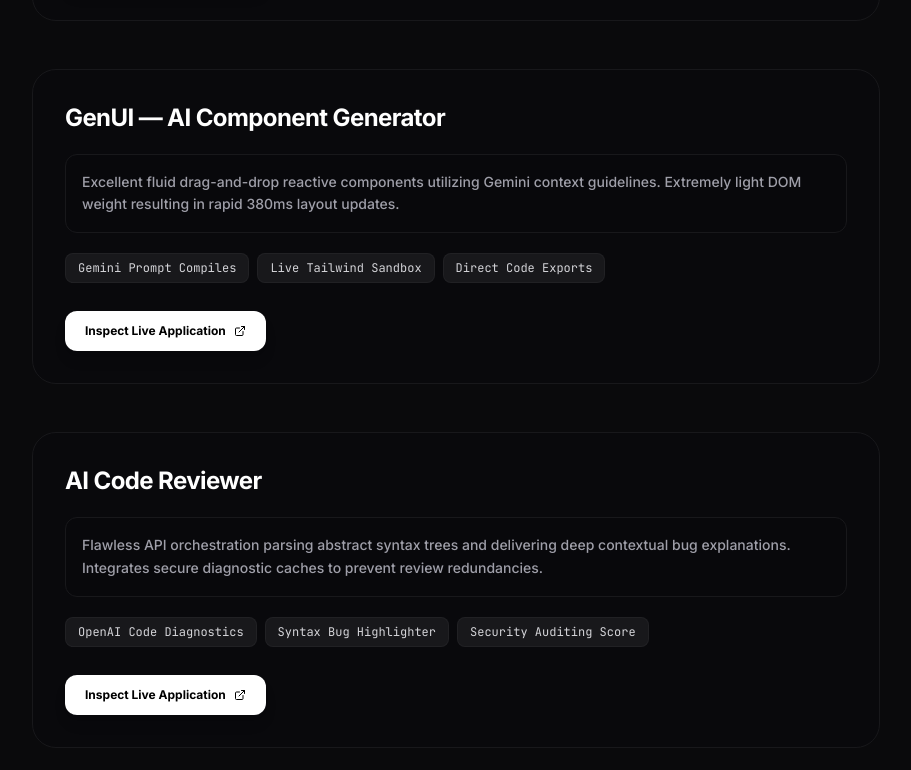
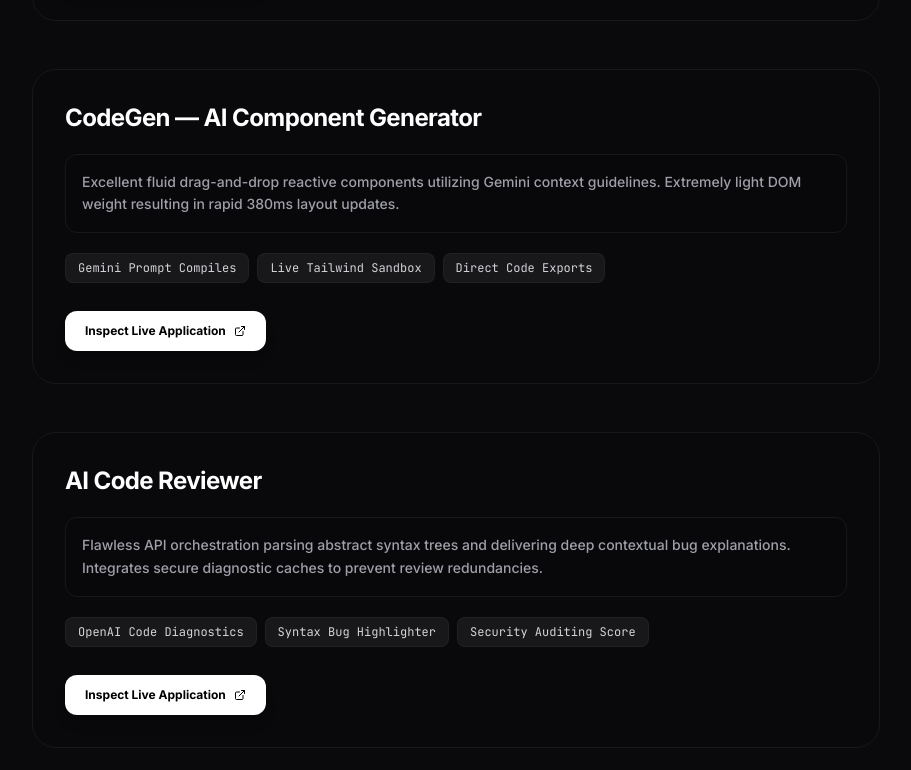
Before and after one commit to mehul-vi/My_portfolio, a React (Vite) app: page / in a window 1280 px wide. Shown: the part 2909-3679 px from the top of the page, without its empty margins (184-1095 px from the left). Built offline with nearby package versions, Linux system fonts and the light colour scheme; no server answers.

Commit message:
Update App.jsx

```diff
--- a/src/App.jsx
+++ b/src/App.jsx
@@ -324,8 +324,8 @@
   const reviews = [
     {
       title: "Lumen — Finance Tracker",
-      url: "https://ai-expence-tracker-deploy-y7n7.vercel.app/login",
-      shortUrl: "ai-expence-tracker-deploy-y7n7.vercel.app/login",
+      url: "https://lumen-green-one.vercel.app/login",
+      shortUrl: "https://lumen-green-one.vercel.app/login",
       screenshot: "/lumen_review.png",
       rating: "9.8",
       highlights: ["AI Budget Forecasting", "OCR Receipt Processing", "Real-Time Cash Analytics"],
@@ -333,9 +333,9 @@
       auditNotes: "Highly secure JWT-validated architecture with optimized Python OCR service pipelines. Passed rigorous performance stress tests with outstanding MERN indexing latency."
     },
     {
-      title: "GenUI — AI Component Generator",
-      url: "https://component-generator-ai-ashen.vercel.app/",
-      shortUrl: "component-generator-ai-ashen.vercel.app",
+      title: "CodeGen — AI Component Generator",
+      url: "https://codegen-khaki.vercel.app/",
+      shortUrl: "https://codegen-khaki.vercel.app/",
       screenshot: "/genui_review.png",
       rating: "9.7",
       highlights: ["Gemini Prompt Compiles", "Live Tailwind Sandbox", "Direct Code Exports"],
@@ -995,15 +995,13 @@
                   <button
                     key={idx}
                     onClick={() => setActiveSkillCat(idx)}
-                    className={`flex items-center gap-3.5 px-5 py-4 rounded-2xl border text-left cursor-pointer transition-all duration-300 shrink-0 snap-start select-none w-auto md:w-full ${
-                      isActive
-                        ? "border-white/10 bg-white/[0.03] text-white shadow-[0_0_20px_rgba(255,255,255,0.02)]"
-                        : "border-zinc-900/40 bg-zinc-950/20 text-zinc-400 hover:text-zinc-200 hover:border-zinc-800"
-                    }`}
+                    className={`flex items-center gap-3.5 px-5 py-4 rounded-2xl border text-left cursor-pointer transition-all duration-300 shrink-0 snap-start select-none w-auto md:w-full ${isActive
+                      ? "border-white/10 bg-white/[0.03] text-white shadow-[0_0_20px_rgba(255,255,255,0.02)]"
+                      : "border-zinc-900/40 bg-zinc-950/20 text-zinc-400 hover:text-zinc-200 hover:border-zinc-800"
+                      }`}
                   >
-                    <div className={`p-2 rounded-xl transition-all ${
-                      isActive ? "bg-white/10 text-white" : "bg-zinc-900/50 text-zinc-500"
-                    }`}>
+                    <div className={`p-2 rounded-xl transition-all ${isActive ? "bg-white/10 text-white" : "bg-zinc-900/50 text-zinc-500"
+                      }`}>
                       <IconComponent size={18} />
                     </div>
                     <span className="text-sm font-semibold tracking-tight">{cat.title}</span>
```
